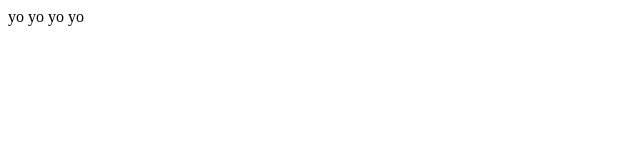
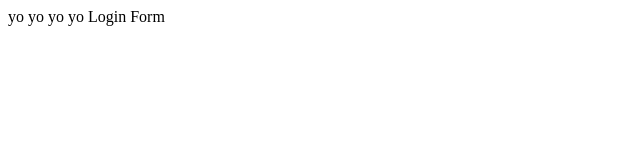
Before and after one commit to andrejpopovskiINKI73/myappsample, a plain HTML site: page index.html in a window 1280 px wide. Shown: the full height of the page, 0-640 px from the left. Drawn offline with Linux system fonts and the light colour scheme.

Commit message:
Login Form

```diff
--- /dev/null
+++ b/dir1/app1.js
@@ -0,0 +1 @@
+console.log('Helloooo')
--- a/index.html
+++ b/index.html
@@ -3,5 +3,6 @@
 </head>
 <body>
 yo yo yo yo
+Login Form
 </body>
 </html
```
Also changed, not shown: login.html (added, +1 -0 lines), log.txt (added).
